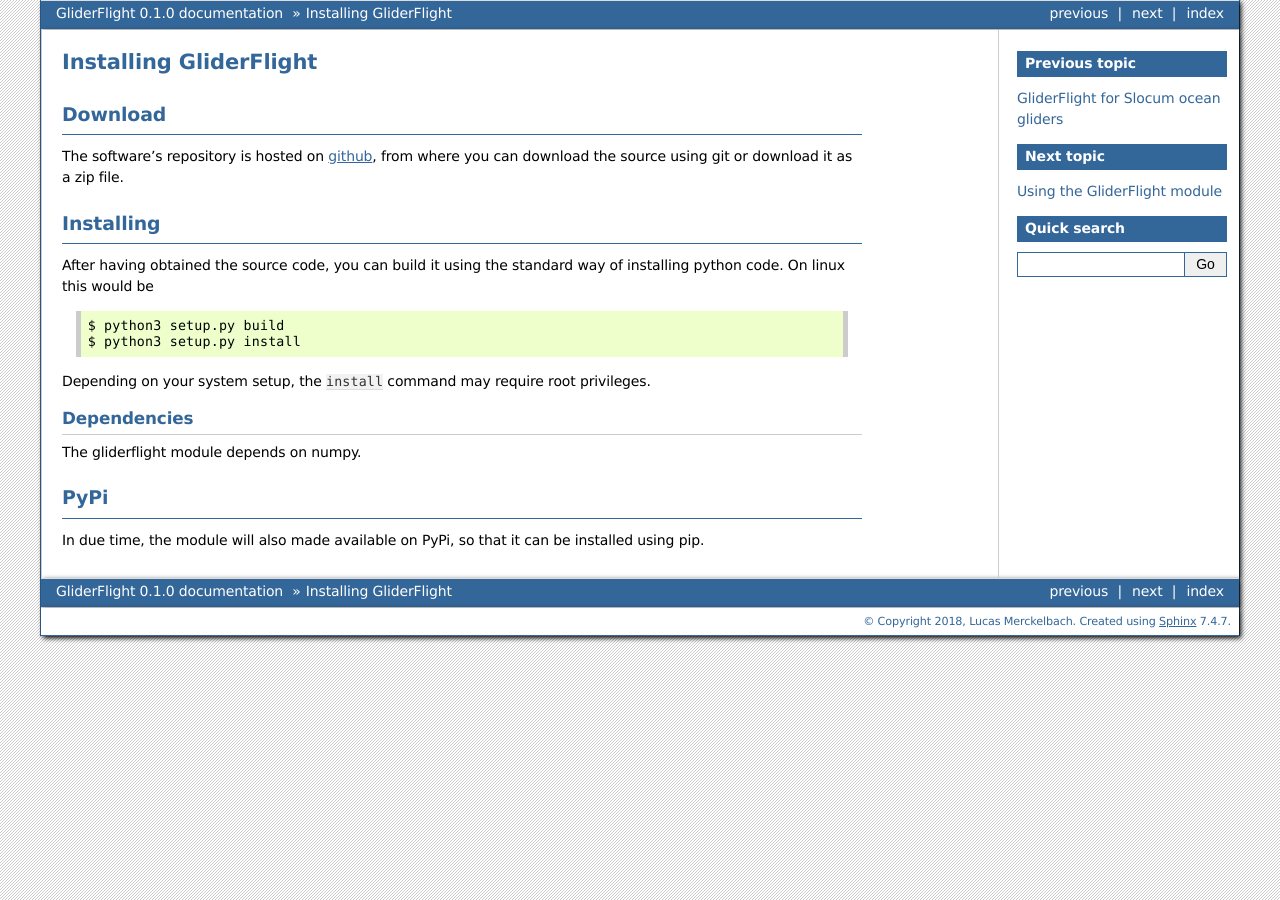
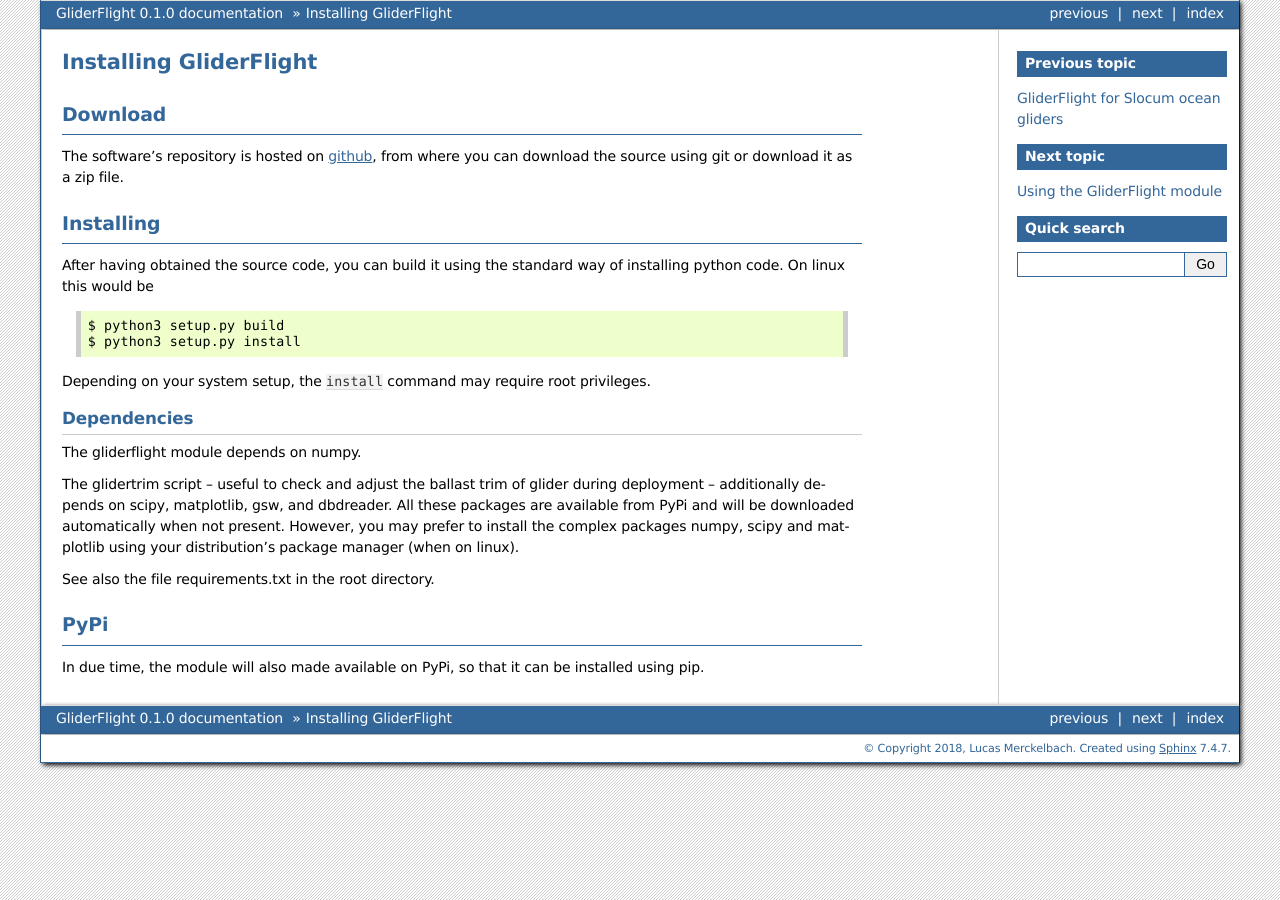
Before and after one commit to smerckel/gliderflight, a Sphinx documentation site: the page built from doc/source/installation.rst, in a window 1280 px wide. Built offline with Sphinx 7.4.7, drawn with Linux system fonts in a browser that asks for light colours.

Commit message:
updated dependency list.

```diff
--- a/doc/source/installation.rst
+++ b/doc/source/installation.rst
@@ -23,6 +23,15 @@
 ^^^^^^^^^^^^
 The gliderflight module depends on numpy.
 
+The glidertrim script -- useful to check and adjust the ballast trim
+of glider during deployment -- additionally depends on scipy,
+matplotlib, gsw, and dbdreader. All these packages are available from
+PyPi and will be downloaded automatically when not present. However,
+you may prefer to install the complex packages numpy, scipy and
+matplotlib using your distribution's package manager (when on linux).
+
+See also the file requirements.txt in the root directory.
+
 PyPi
 ----
 In due time, the module will also made available on PyPi, so that it
```
